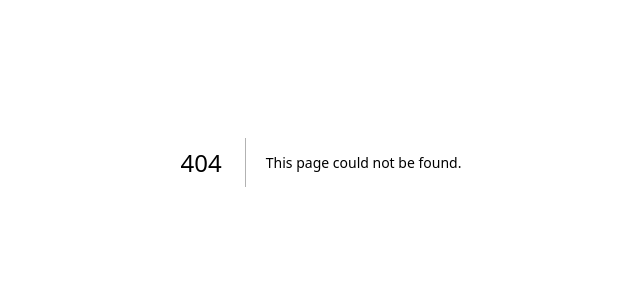
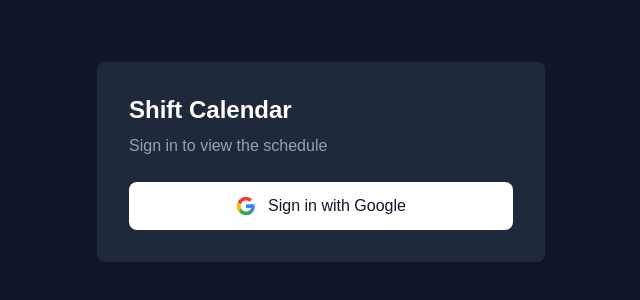
Before and after one commit to fearlessresponsesolution/calendar-migration, a Next.js app: page /login in a window 1280 px wide. Before the commit this address had no page. Shown: the part 238-538 px from the top of the page, without its empty margins (319-959 px from the left). Built offline with nearby package versions, Linux system fonts and the light colour scheme.

Commit message:
feat: add login page with Google OAuth and error states

```diff
--- /dev/null
+++ b/src/app/login/actions.ts
@@ -0,0 +1,6 @@
+"use server"
+import { signIn } from "@/auth"
+
+export async function googleSignIn() {
+  await signIn("google", { redirectTo: "/calendar" })
+}
--- /dev/null
+++ b/src/app/login/page.tsx
@@ -0,0 +1,63 @@
+import { googleSignIn } from "./actions"
+
+interface LoginPageProps {
+  searchParams: Promise<{ reason?: string; error?: string }>
+}
+
+export default async function LoginPage({ searchParams }: LoginPageProps) {
+  const { reason, error } = await searchParams
+
+  return (
+    <div className="min-h-screen bg-gray-900 flex items-center justify-center">
+      <div className="bg-gray-800 p-8 rounded-lg shadow-lg w-full max-w-md">
+        <h1 className="text-2xl font-bold text-white mb-2">Shift Calendar</h1>
+        <p className="text-gray-400 mb-6">Sign in to view the schedule</p>
+
+        {reason === "expired" && (
+          <div className="mb-4 p-3 bg-yellow-900/50 border border-yellow-700 rounded text-yellow-300 text-sm">
+            Your session expired. Please sign in again.
+          </div>
+        )}
+
+        {error === "AccessDenied" && (
+          <div className="mb-4 p-3 bg-red-900/50 border border-red-700 rounded text-red-300 text-sm">
+            Access denied — contact your administrator.
+          </div>
+        )}
+
+        <form action={googleSignIn}>
+          <button
+            type="submit"
+            className="w-full flex items-center justify-center gap-3 bg-white text-gray-900 font-medium py-3 px-4 rounded-lg hover:bg-gray-100 transition-colors"
+          >
+            <GoogleIcon />
+            Sign in with Google
+          </button>
+        </form>
+      </div>
+    </div>
+  )
+}
+
+function GoogleIcon() {
+  return (
+    <svg className="w-5 h-5" viewBox="0 0 24 24" aria-hidden="true">
+      <path
+        fill="#4285F4"
+        d="M22.56 12.25c0-.78-.07-1.53-.2-2.25H12v4.26h5.92c-.26 1.37-1.04 2.53-2.21 3.31v2.77h3.57c2.08-1.92 3.28-4.74 3.28-8.09z"
+      />
+      <path
+        fill="#34A853"
+        d="M12 23c2.97 0 5.46-.98 7.28-2.66l-3.57-2.77c-.98.66-2.23 1.06-3.71 1.06-2.86 0-5.29-1.93-6.16-4.53H2.18v2.84C3.99 20.53 7.7 23 12 23z"
+      />
+      <path
+        fill="#FBBC05"
+        d="M5.84 14.09c-.22-.66-.35-1.36-.35-2.09s.13-1.43.35-2.09V7.07H2.18C1.43 8.55 1 10.22 1 12s.43 3.45 1.18 4.93l3.66 2.84-.81-.62z"
+      />
+      <path
+        fill="#EA4335"
+        d="M12 5.38c1.62 0 3.06.56 4.21 1.64l3.15-3.15C17.45 2.09 14.97 1 12 1 7.7 1 3.99 3.47 2.18 7.07l3.66 2.84C6.71 7.31 9.14 5.38 12 5.38z"
+      />
+    </svg>
+  )
+}
```
Also changed, not shown: 1 other file (tests, documents, lock files or other folders).
